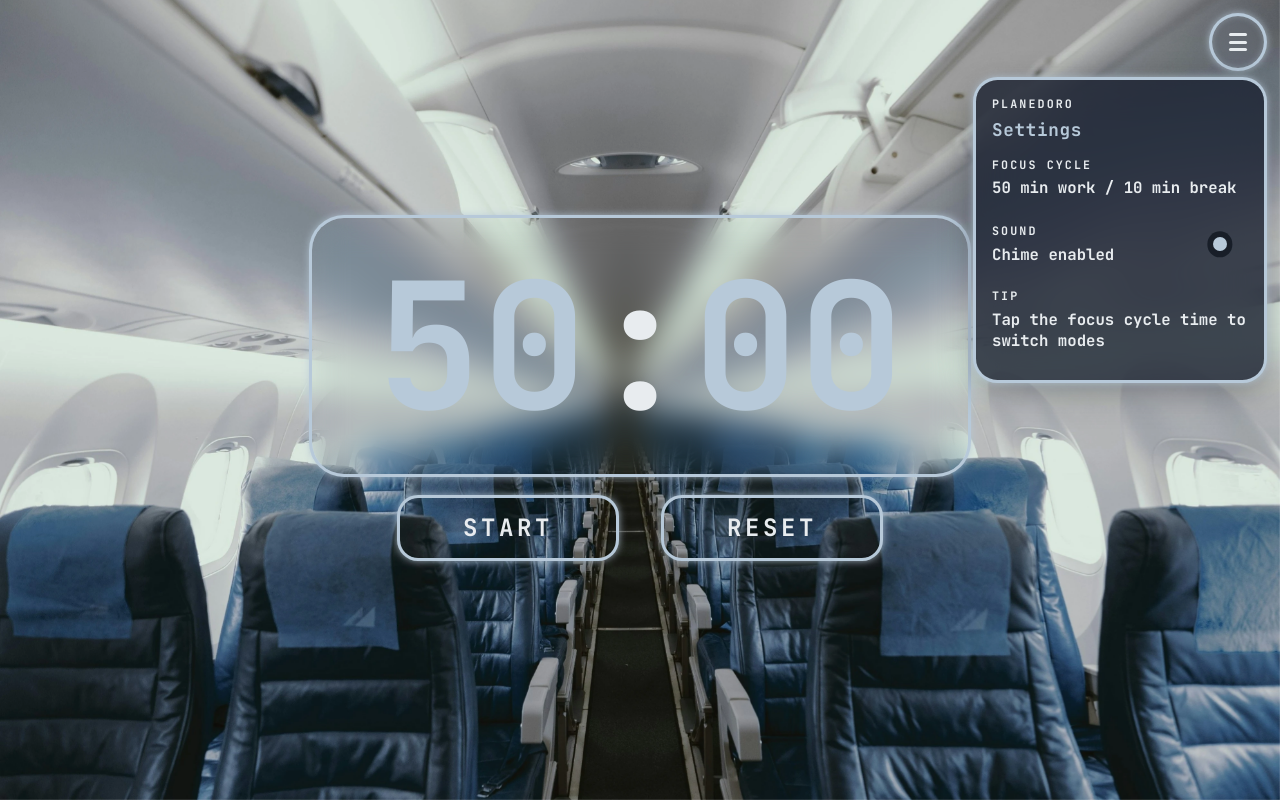
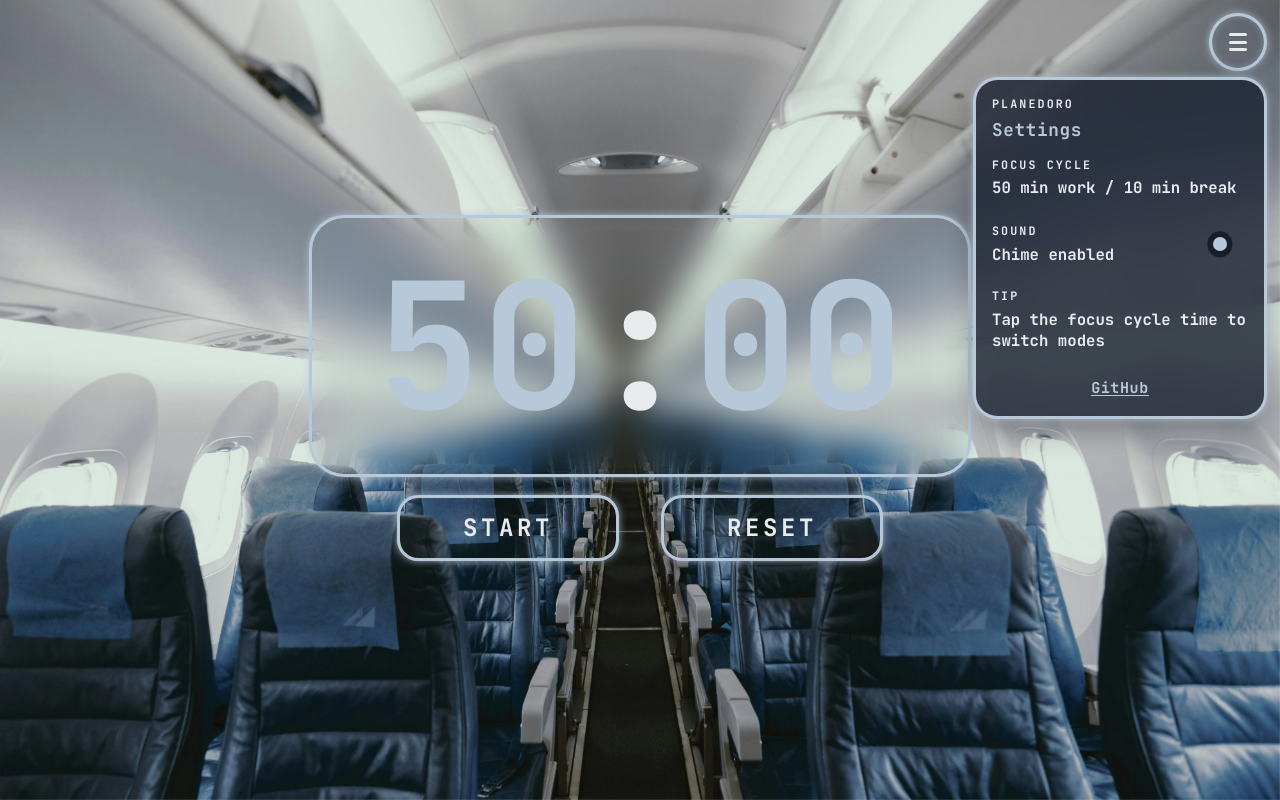
Before and after one commit to Faleonfall/Planedoro, a Vue app: page / in a window 1280 px wide. Both pictures are taken after a click on the button "Open settings". Built offline with nearby package versions, Linux system fonts and the light colour scheme.

Commit message:
refactor: split timer ui and add settings github link

```diff
--- a/src/components/Planedoro.vue
+++ b/src/components/Planedoro.vue
@@ -8,38 +8,18 @@
       @cycle-timer-preset="cycleTimerPreset"
     />
 
-    <div class="glass-card flex flex-col items-center space-y-3">
-      <div
-        class="flex items-center text-9xl font-cockpit tabular-nums pb-3 select-none"
-      >
-        <span
-          ref="minutesEl"
-          class="text-plane-accent w-[2ch] text-center inline-block"
-        >
-          {{ shownMinutes }}
-        </span>
+    <TimerDisplay
+      v-model:minutes-el="minutesEl"
+      v-model:seconds-el="secondsEl"
+      :minutes="shownMinutes"
+      :seconds="shownSeconds"
+    />
 
-        <span class="text-plane-dot w-[1ch] text-center inline-block">:</span>
-
-        <span
-          ref="secondsEl"
-          class="text-plane-accent w-[2ch] text-center inline-block"
-        >
-          {{ shownSeconds }}
-        </span>
-      </div>
-    </div>
-
-    <div class="flex flex-col items-center space-y-3">
-      <div class="flex space-x-12">
-        <button class="cyber-btn select-none" @click="toggleWithChime">
-          {{ isRunning ? "Stop" : "Start" }}
-        </button>
-        <button class="cyber-btn select-none" @click="resetWithChime">
-          Reset
-        </button>
-      </div>
-    </div>
+    <TimerControls
+      :is-running="isRunning"
+      @toggle="toggleWithChime"
+      @reset="resetWithChime"
+    />
 
     <audio ref="audioEl" preload="auto">
       <source src="../assets/sound.mp3" type="audio/mpeg" />
@@ -63,6 +43,8 @@ import {
 } from "../composables/useTimerSessionStorage";
 import { useDigitFadeSwap } from "../animations/useDigitFadeSwap";
 import SettingsMenu from "./SettingsMenu.vue";
+import TimerControls from "./TimerControls.vue";
+import TimerDisplay from "./TimerDisplay.vue";
 
 const audioEl = ref<HTMLAudioElement | null>(null);
 const { chimeEnabled, timerPresetIndex } = useTimerPreferences();
--- a/src/components/SettingsMenu.vue
+++ b/src/components/SettingsMenu.vue
@@ -77,6 +77,17 @@
           Tap the focus cycle time to switch modes
         </p>
       </section>
+
+      <div class="settings-menu__footer">
+        <a
+          href="https://github.com/Faleonfall/Planedoro"
+          class="settings-menu__link"
+          target="_blank"
+          rel="noopener noreferrer"
+        >
+          GitHub
+        </a>
+      </div>
     </div>
   </div>
 </template>
--- /dev/null
+++ b/src/components/TimerControls.vue
@@ -0,0 +1,23 @@
+<template>
+  <div class="flex flex-col items-center space-y-3">
+    <div class="flex space-x-12">
+      <button class="cyber-btn select-none" @click="$emit('toggle')">
+        {{ isRunning ? "Stop" : "Start" }}
+      </button>
+      <button class="cyber-btn select-none" @click="$emit('reset')">
+        Reset
+      </button>
+    </div>
+  </div>
+</template>
+
+<script setup lang="ts">
+defineProps<{
+  isRunning: boolean;
+}>();
+
+defineEmits<{
+  toggle: [];
+  reset: [];
+}>();
+</script>
--- /dev/null
+++ b/src/components/TimerDisplay.vue
@@ -0,0 +1,40 @@
+<template>
+  <div class="glass-card flex flex-col items-center space-y-3">
+    <div
+      class="flex items-center text-9xl font-cockpit tabular-nums pb-3 select-none"
+    >
+      <span
+        ref="minutesEl"
+        class="text-plane-accent w-[2ch] text-center inline-block"
+      >
+        {{ minutes }}
+      </span>
+
+      <span class="text-plane-dot w-[1ch] text-center inline-block">:</span>
+
+      <span
+        ref="secondsEl"
+        class="text-plane-accent w-[2ch] text-center inline-block"
+      >
+        {{ seconds }}
+      </span>
+    </div>
+  </div>
+</template>
+
+<script setup lang="ts">
+defineProps<{
+  minutes: string;
+  seconds: string;
+}>();
+
+const minutesEl = defineModel<HTMLElement | null>("minutesEl", {
+  default: null,
+});
+const secondsEl = defineModel<HTMLElement | null>("secondsEl", {
+  default: null,
+});
+
+void minutesEl;
+void secondsEl;
+</script>
--- a/src/styles/settings-menu.css
+++ b/src/styles/settings-menu.css
@@ -151,6 +151,37 @@
 
 .settings-menu__section--muted {
   padding: 0.72rem 0;
+}
+
+.settings-menu__footer {
+  display: flex;
+  justify-content: center;
+  padding-top: 0.85rem;
+  border-top: 1px solid rgba(var(--color-plane-dot-rgb), 0.14);
+}
+
+.settings-menu__link {
+  display: inline-block;
+  color: var(--color-plane-accent);
+  font-family: var(--font-cockpit), monospace;
+  font-size: 0.94rem;
+  font-weight: 400;
+  letter-spacing: 0.04em;
+  text-decoration: underline;
+  text-decoration-thickness: 1px;
+  text-underline-offset: 0.14em;
+  text-shadow: 0 0 5px rgba(var(--color-plane-accent-rgb), 0.45);
+  transition:
+    color 0.12s ease,
+    text-shadow 0.12s ease,
+    opacity 0.12s ease;
+}
+
+.settings-menu__link:hover,
+.settings-menu__link:focus-visible {
+  color: var(--color-plane-dot);
+  text-shadow: 0 0 6px rgba(var(--color-plane-dot-rgb), 0.42);
+  outline: none;
 }
 
 .settings-menu__value {
--- a/src/styles/timer.css
+++ b/src/styles/timer.css
@@ -31,10 +31,8 @@ body {
     inset: 0;
     background-color: var(--color-plane-glass-safari);
     background-image: url("../assets/plane.jpg");
-    background-image: image-set(
-        url("../assets/plane.webp") type("image/webp") 1x,
-        url("../assets/plane.jpg") type("image/jpeg") 1x
-    );
+    background-image: image-set(url("../assets/plane.webp") type("image/webp") 1x,
+            url("../assets/plane.jpg") type("image/jpeg") 1x);
     background-position: center center;
     background-repeat: no-repeat;
     background-size: cover;
```
Also changed, not shown: package.json (+5 -5 lines), src/style.css (line endings or trailing spaces), 2 other files (tests, documents, lock files or other folders).
